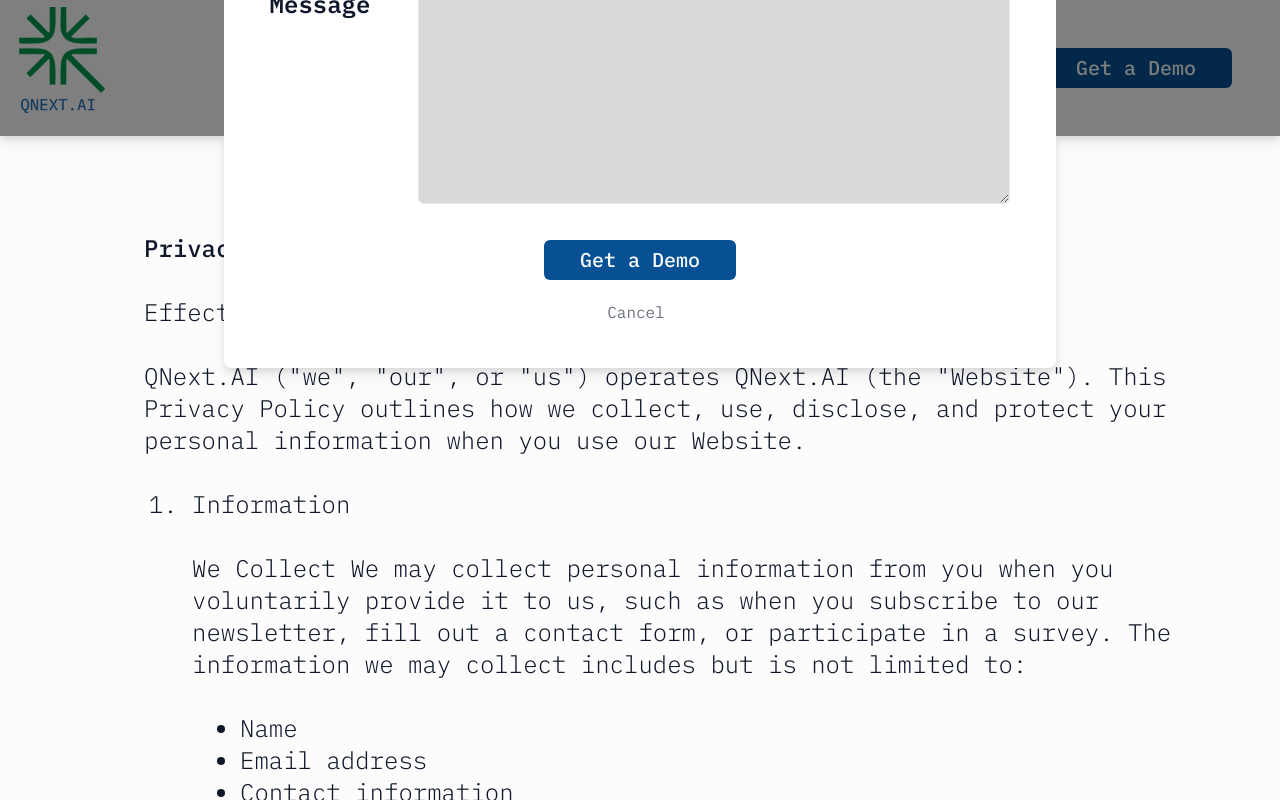
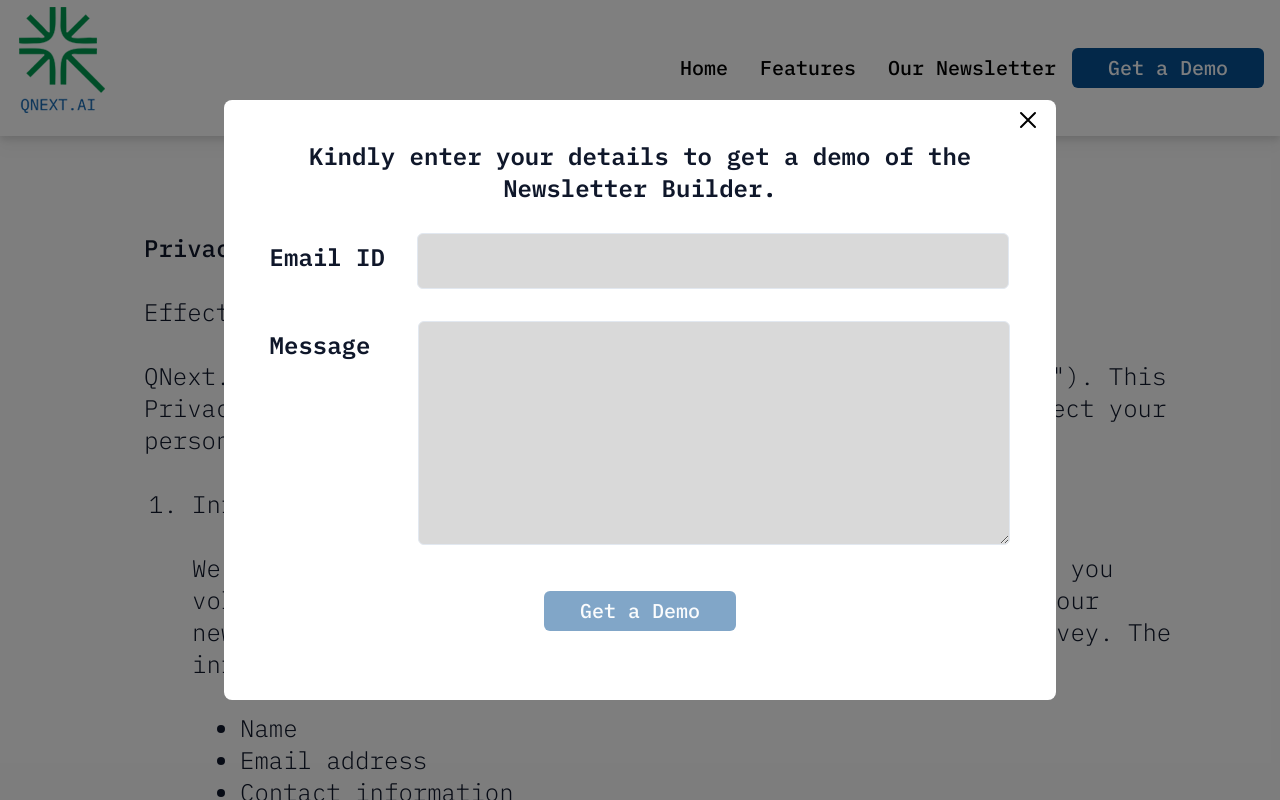
Before and after one commit to rohit-statsplex/qnext-web, a Next.js app: page /policy in a window 1280 px wide. Both pictures are taken after a click on the button "Get a Demo". Shown: the top 800 px of the page. Built offline with nearby package versions, Linux system fonts and the light colour scheme; what tw-elements would draw is missing.

Commit message:
replace these with common header

```diff
--- a/src/app/about/page.tsx
+++ b/src/app/about/page.tsx
@@ -8,6 +8,7 @@ import { Loader2 } from "lucide-react";
 import Image from "next/image";
 import Link from "next/link";
 import { useState } from "react";
+import * as EmailValidator from "email-validator";
 
 export default function Features() {
   return (
@@ -28,6 +29,8 @@ const HomeHeader = () => {
     setShowDemoForm(true);
   };
 
+  const isValidEmail = EmailValidator.validate(email);
+
   const handleFormSubmit = async (e: { preventDefault: () => void }) => {
     setLoading(true);
     e.preventDefault();
@@ -42,6 +45,7 @@ const HomeHeader = () => {
     setShowDemoForm(false);
   };
   return (
+    <>
       <header className="sticky top-0 z-10 drop-shadow-lg">
         <div className="md:flex justify-between hidden bg-white">
           <Link href={"/"}>
@@ -83,6 +87,7 @@ const HomeHeader = () => {
             </nav>
           </div>
         </div>
+      </header>
       {showDemoForm && (
         <div className="fixed inset-0 flex items-center justify-center bg-black bg-opacity-50 z-50">
           <div className="bg-white p-10 rounded-lg h-[37.5rem] w-[52rem] grid justify-items-center relative">
@@ -123,6 +128,11 @@ const HomeHeader = () => {
                   onChange={(e) => setEmail(e.target.value)}
                 ></Input>
               </div>
+              {email !== "" && !isValidEmail && (
+                <p className="text-red-500 -mt-4 relative text-center">
+                  Please enter a valid email address.
+                </p>
+              )}
               <div className="flex">
                 <div className="relative top-6 text-2xl font-semibold  mr-12">
                   Message
@@ -135,7 +145,11 @@ const HomeHeader = () => {
             </form>
             <Button
               type="submit"
-              className="w-48 whitespace-nowrap my-4 text-xl"
+              className={`w-48 whitespace-nowrap my-4 text-xl mt-4 ${
+                isValidEmail
+                  ? "cursor-pointer"
+                  : "cursor-not-allowed opacity-50"
+              }`}
               disabled={loading}
               onClick={handleFormSubmit}
             >
@@ -144,7 +158,7 @@ const HomeHeader = () => {
           </div>
         </div>
       )}
-    </header>
+    </>
   );
 };
 
--- a/src/app/policy/page.tsx
+++ b/src/app/policy/page.tsx
@@ -10,6 +10,7 @@ import React, { useState } from "react";
 import { sendEmail } from "../../lib/api.js";
 import { Loader2 } from "lucide-react";
 import Link from "next/link.js";
+import * as EmailValidator from "email-validator";
 
 export default function PrivacyPolicy() {
   return (
@@ -64,6 +65,8 @@ const PageHeader = () => {
   const [message, setMessage] = useState("");
   const [loading, setLoading] = useState(false);
 
+  const isValidEmail = EmailValidator.validate(email);
+
   const handleDemoClick = () => {
     setShowDemoForm(true);
   };
@@ -82,14 +85,15 @@ const PageHeader = () => {
     setShowDemoForm(false);
   };
   return (
+    <>
       <header className="sticky top-0 z-10 drop-shadow-lg">
-      <div className="flex justify-between bg-white">
+        <div className="md:flex justify-between hidden bg-white">
           <Link href={"/"}>
             <Image src="/logo2.png" alt="QNEXT.AI" width={120} height={120} />
           </Link>
-        <div className="py-12 h-min mr-12">
+          <div className="py-12 h-min 2xl:mr-12">
             <nav>
-            <ul className="flex gap-x-14 ">
+              <ul className="flex 2xl:gap-x-14 mr-4">
                 <li>
                   <a href="/">
                     <Button className="whitespace-nowrap bg-transparent text-black text-xl hover:bg-[#E9582580] focus:bg-[#E9582580]">
@@ -105,9 +109,11 @@ const PageHeader = () => {
                   </a>
                 </li>
                 <li>
+                  <a href="/news-letter">
                     <Button className="whitespace-nowrap bg-transparent text-black text-xl hover:bg-[#E9582580] focus:bg-[#E9582580]">
                       Our Newsletter
                     </Button>
+                  </a>
                 </li>
                 <li>
                   <Button
@@ -121,9 +127,33 @@ const PageHeader = () => {
             </nav>
           </div>
         </div>
+      </header>
       {showDemoForm && (
         <div className="fixed inset-0 flex items-center justify-center bg-black bg-opacity-50 z-50">
-          <div className="bg-white p-10 rounded-lg h-[37.5rem] w-[52rem] grid justify-items-center">
+          <div className="bg-white p-10 rounded-lg h-[37.5rem] w-[52rem] grid justify-items-center relative">
+            <div className="absolute top-2 right-2">
+              <button
+                type="button"
+                onClick={() => setShowDemoForm(false)}
+                className="text-gray-500 mr-2"
+              >
+                <svg
+                  xmlns="http://www.w3.org/2000/svg"
+                  width="24"
+                  height="24"
+                  viewBox="0 0 24 24"
+                  fill="none"
+                >
+                  <path
+                    d="M5 5L19 19M5 19L19 5"
+                    stroke="black"
+                    stroke-width="2"
+                    stroke-linecap="round"
+                    stroke-linejoin="round"
+                  />
+                </svg>
+              </button>
+            </div>
             <h2 className="text-2xl font-semibold flex justify-center text-center">
               Kindly enter your details to get a demo of the Newsletter Builder.
             </h2>
@@ -138,7 +168,11 @@ const PageHeader = () => {
                   onChange={(e) => setEmail(e.target.value)}
                 ></Input>
               </div>
-
+              {email !== "" && !isValidEmail && (
+                <p className="text-red-500 -mt-4 relative text-center">
+                  Please enter a valid email address.
+                </p>
+              )}
               <div className="flex">
                 <div className="relative top-6 text-2xl font-semibold  mr-12">
                   Message
@@ -149,28 +183,22 @@ const PageHeader = () => {
                 ></Textarea>
               </div>
             </form>
-
             <Button
               type="submit"
-              className="w-48 whitespace-nowrap my-4 text-xl"
+              className={`w-48 whitespace-nowrap my-4 text-xl mt-4 ${
+                isValidEmail
+                  ? "cursor-pointer"
+                  : "cursor-not-allowed opacity-50"
+              }`}
               disabled={loading}
               onClick={handleFormSubmit}
             >
               {loading ? <Loader2 className="animate-spin" /> : "Get a Demo"}
             </Button>
-            <div className="">
-              <button
-                type="button"
-                onClick={() => setShowDemoForm(false)}
-                className="text-gray-500 mr-2"
-              >
-                Cancel
-              </button>
-            </div>
           </div>
         </div>
       )}
-    </header>
+    </>
   );
 };
 
--- a/src/app/terms/page.tsx
+++ b/src/app/terms/page.tsx
@@ -10,6 +10,7 @@ import React, { useState } from "react";
 import { sendEmail } from "../../lib/api.js";
 import { Loader2 } from "lucide-react";
 import Link from "next/link.js";
+import * as EmailValidator from "email-validator";
 
 export default function Terms() {
   return (
@@ -45,6 +46,8 @@ const PageHeader = () => {
     setShowDemoForm(true);
   };
 
+  const isValidEmail = EmailValidator.validate(email);
+
   const handleFormSubmit = async (e: { preventDefault: () => void }) => {
     setLoading(true);
     e.preventDefault();
@@ -59,14 +62,15 @@ const PageHeader = () => {
     setShowDemoForm(false);
   };
   return (
+    <>
       <header className="sticky top-0 z-10 drop-shadow-lg">
-      <div className="flex justify-between bg-white">
+        <div className="md:flex justify-between hidden bg-white">
           <Link href={"/"}>
             <Image src="/logo2.png" alt="QNEXT.AI" width={120} height={120} />
           </Link>
-        <div className="py-12 h-min mr-12">
+          <div className="py-12 h-min 2xl:mr-12">
             <nav>
-            <ul className="flex gap-x-14 ">
+              <ul className="flex 2xl:gap-x-14 mr-4">
                 <li>
                   <a href="/">
                     <Button className="whitespace-nowrap bg-transparent text-black text-xl hover:bg-[#E9582580] focus:bg-[#E9582580]">
@@ -82,9 +86,11 @@ const PageHeader = () => {
                   </a>
                 </li>
                 <li>
+                  <a href="/news-letter">
                     <Button className="whitespace-nowrap bg-transparent text-black text-xl hover:bg-[#E9582580] focus:bg-[#E9582580]">
                       Our Newsletter
                     </Button>
+                  </a>
                 </li>
                 <li>
                   <Button
@@ -98,9 +104,33 @@ const PageHeader = () => {
             </nav>
           </div>
         </div>
+      </header>
       {showDemoForm && (
         <div className="fixed inset-0 flex items-center justify-center bg-black bg-opacity-50 z-50">
-          <div className="bg-white p-10 rounded-lg h-[37.5rem] w-[52rem] grid justify-items-center">
+          <div className="bg-white p-10 rounded-lg h-[37.5rem] w-[52rem] grid justify-items-center relative">
+            <div className="absolute top-2 right-2">
+              <button
+                type="button"
+                onClick={() => setShowDemoForm(false)}
+                className="text-gray-500 mr-2"
+              >
+                <svg
+                  xmlns="http://www.w3.org/2000/svg"
+                  width="24"
+                  height="24"
+                  viewBox="0 0 24 24"
+                  fill="none"
+                >
+                  <path
+                    d="M5 5L19 19M5 19L19 5"
+                    stroke="black"
+                    stroke-width="2"
+                    stroke-linecap="round"
+                    stroke-linejoin="round"
+                  />
+                </svg>
+              </button>
+            </div>
             <h2 className="text-2xl font-semibold flex justify-center text-center">
               Kindly enter your details to get a demo of the Newsletter Builder.
             </h2>
@@ -115,7 +145,11 @@ const PageHeader = () => {
                   onChange={(e) => setEmail(e.target.value)}
                 ></Input>
               </div>
-
+              {email !== "" && !isValidEmail && (
+                <p className="text-red-500 -mt-4 relative text-center">
+                  Please enter a valid email address.
+                </p>
+              )}
               <div className="flex">
                 <div className="relative top-6 text-2xl font-semibold  mr-12">
                   Message
@@ -126,28 +160,22 @@ const PageHeader = () => {
                 ></Textarea>
               </div>
             </form>
-
             <Button
               type="submit"
-              className="w-48 whitespace-nowrap my-4 text-xl"
+              className={`w-48 whitespace-nowrap my-4 text-xl mt-4 ${
+                isValidEmail
+                  ? "cursor-pointer"
+                  : "cursor-not-allowed opacity-50"
+              }`}
               disabled={loading}
               onClick={handleFormSubmit}
             >
               {loading ? <Loader2 className="animate-spin" /> : "Get a Demo"}
             </Button>
-            <div className="">
-              <button
-                type="button"
-                onClick={() => setShowDemoForm(false)}
-                className="text-gray-500 mr-2"
-              >
-                Cancel
-              </button>
-            </div>
           </div>
         </div>
       )}
-    </header>
+    </>
   );
 };
 
```
Also changed, not shown: src/app/features/page.tsx (+16 -3 lines), src/app/news-letter/page.tsx (+16 -3 lines). Lines whose indentation alone changed are shown as unchanged.
